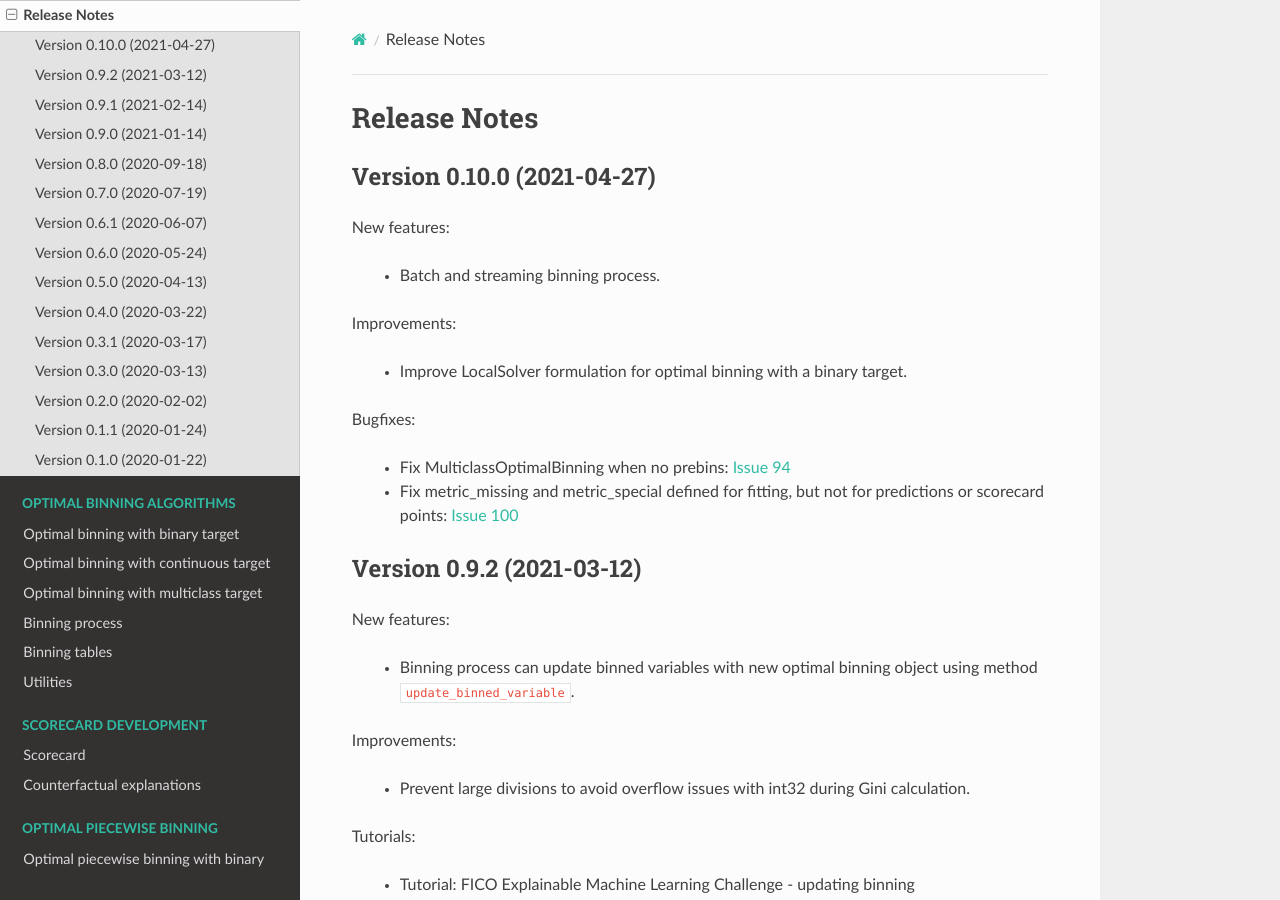
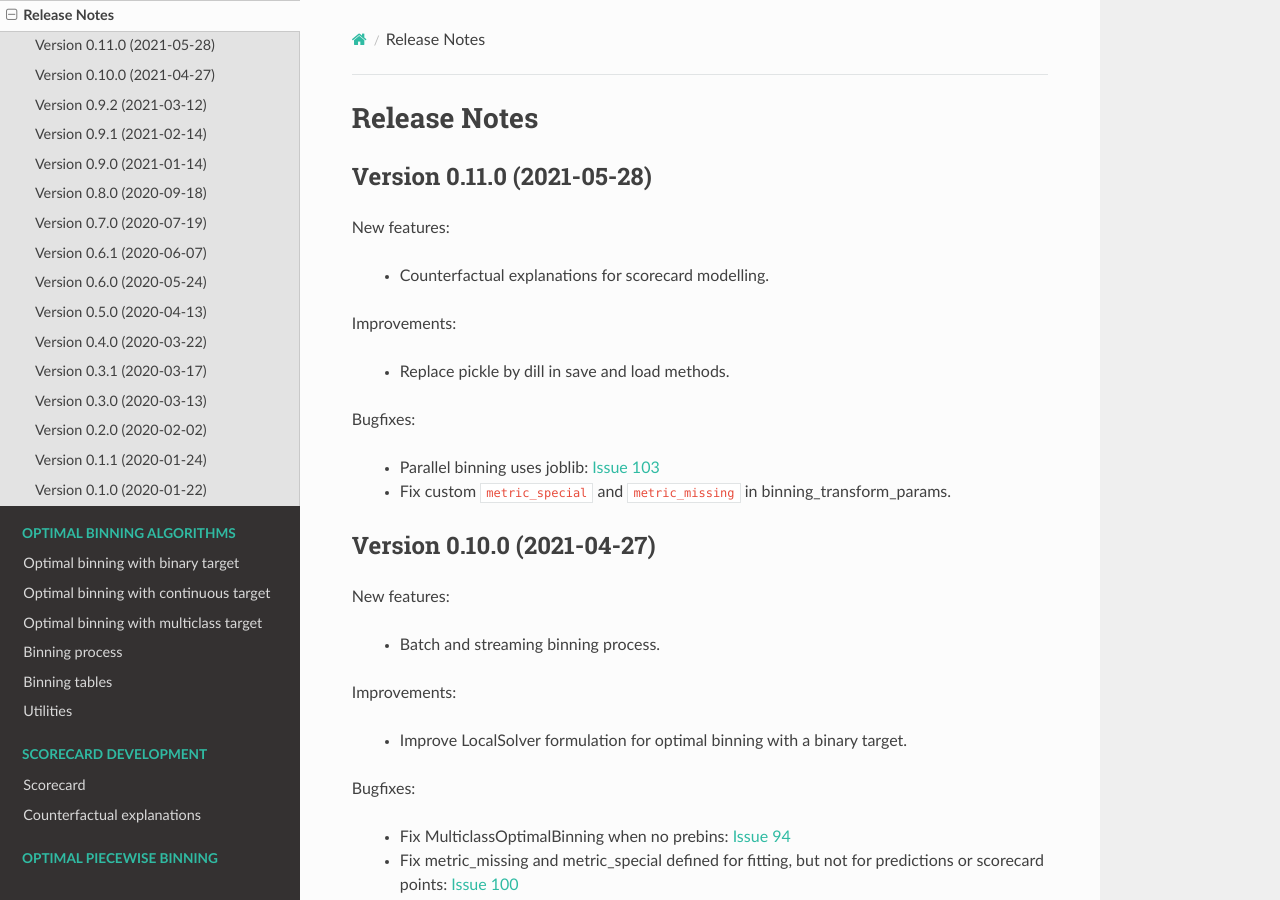
Before and after one commit to guillermo-navas-palencia/optbinning, a Sphinx documentation site: the page built from doc/source/release_notes.rst, in a window 1280 px wide and 900 px high. Built offline with Sphinx 7.4.7 and the Read the Docs theme 2.0.0, drawn with Linux system fonts in a browser that asks for light colours.

Commit message:
Update tutorials and release notes

```diff
--- a/doc/source/release_notes.rst
+++ b/doc/source/release_notes.rst
@@ -1,5 +1,22 @@
 Release Notes
 =============
+
+Version 0.11.0 (2021-05-28)
+---------------------------
+
+New features:
+
+   - Counterfactual explanations for scorecard modelling.
+
+Improvements:
+
+   - Replace pickle by dill in save and load methods.
+
+Bugfixes:
+
+   - Parallel binning uses joblib: `Issue 103 <https://github.com/guillermo-navas-palencia/optbinning/issues/103>`_
+   - Fix custom  ``metric_special`` and ``metric_missing`` in binning_transform_params.
+
 
 Version 0.10.0 (2021-04-27)
 ---------------------------
```
Also changed, not shown: doc/source/tutorials/tutorial_binary.ipynb, doc/source/tutorials/tutorial_binary_large_scale.ipynb, doc/source/tutorials/tutorial_binary_localsolver.ipynb, doc/source/tutorials/tutorial_binary_under_uncertainty.ipynb, doc/source/tutorials/tutorial_binning_process_FICO_xAI.ipynb, doc/source/tutorials/tutorial_binning_process_sklearn_pipeline.ipynb, doc/source/tutorials/tutorial_binning_process_telco_churn.ipynb, doc/source/tutorials/tutorial_piecewise_binary.ipynb, doc/source/tutorials/tutorial_scorecard_binary_target.ipynb, doc/source/tutorials/tutorial_scorecard_continuous_target.ipynb, doc/source/tutorials/tutorial_scorecard_monitoring.ipynb, doc/source/tutorials/tutorial_sketch_binary.ipynb.
